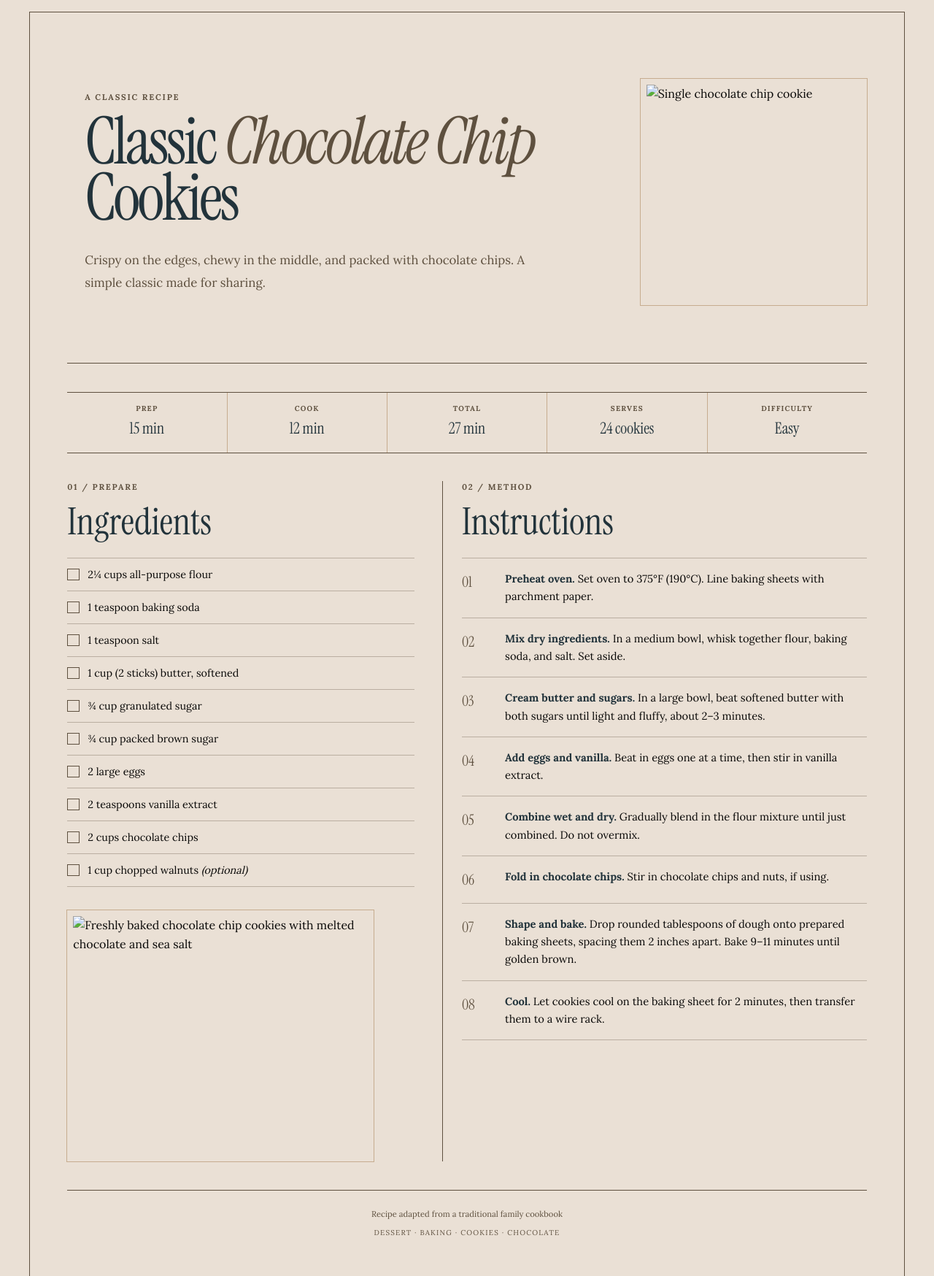
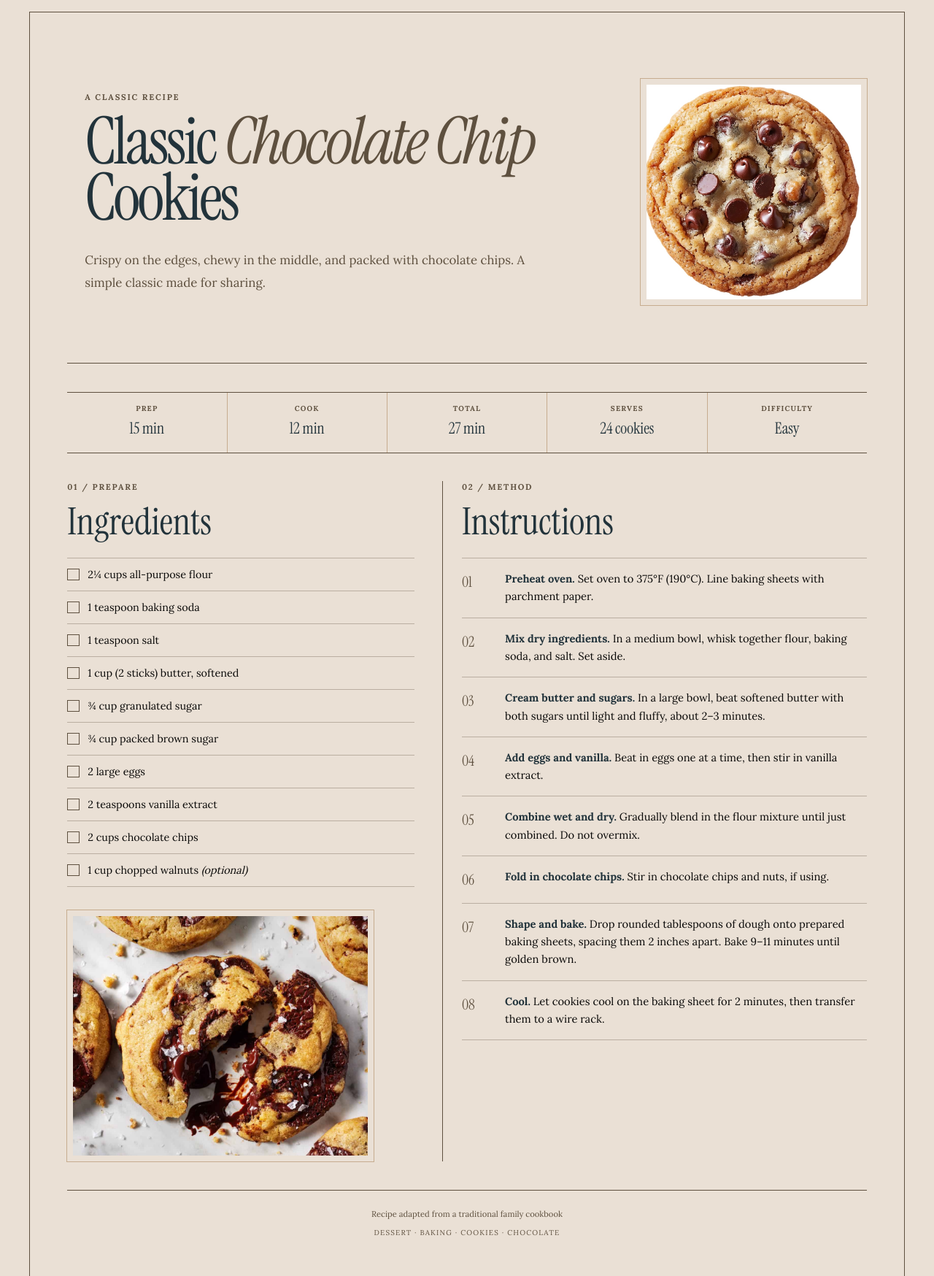
Before and after one commit to ashlynkihuguru/Cookie-Recipe-, a plain HTML site: page index.html in a window 1280 px wide. Shown: the top 1748 px of the page at 73% size. Drawn offline with Linux system fonts and the light colour scheme.

Commit message:
Update index.html

```diff
--- a/index.html
+++ b/index.html
@@ -18,7 +18,7 @@
             <p class="recipe-description">Crispy on the edges, chewy in the middle, and packed with chocolate chips. A simple classic made for sharing.</p>
         </div>
         <div class="header-image-wrap">
-            <img src="cookie-2.jpg" alt="Single chocolate chip cookie" class="cookie-image-small">
+            <img src="chocolate chip cookie 2.jpg" alt="Single chocolate chip cookie" class="cookie-image-small">
         </div>
     </header>
 
@@ -48,7 +48,7 @@
             <li><label><input type="checkbox"><span>1 cup chopped walnuts <em>(optional)</em></span></label></li>
         </ul>
         <figure class="large-cookie-image">
-            <img src="cookie-1.jpg" alt="Freshly baked chocolate chip cookies with melted chocolate and sea salt">
+            <img src="chocolate chip cookie 1.jpg" alt="Freshly baked chocolate chip cookies with melted chocolate and sea salt">
         </figure>
     </section>
 
```
